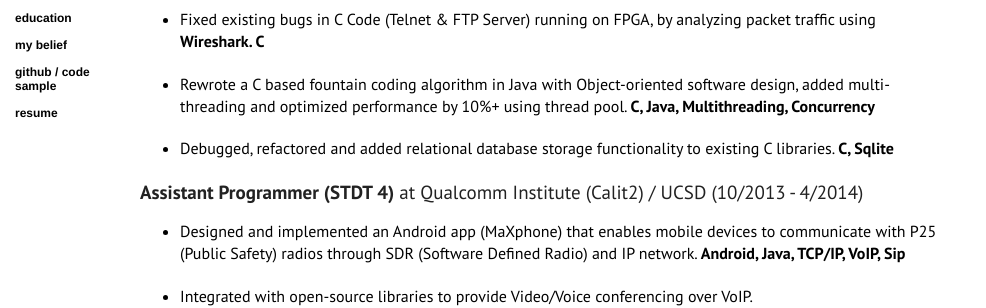
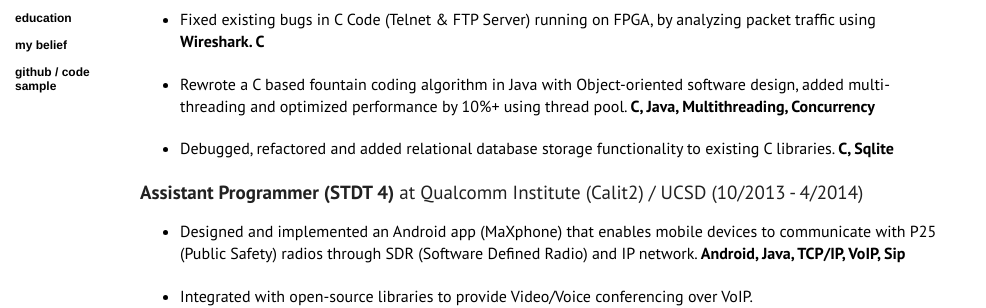
Before and after one commit to aaron112/aaron112.github.io, a Jekyll site: the page built from index.md, in a window 1280 px wide. Shown: the part 351-659 px from the top of the page, without its empty margins (0-986 px from the left). Built offline with Jekyll 4.4.1, drawn with Linux system fonts in a browser that asks for light colours; nearby versions of some CDN libraries; Markdown is read by kramdown in place of the engine named in the settings.

Commit message:
Update sidebar.html

```diff
--- a/_includes/sidebar.html
+++ b/_includes/sidebar.html
@@ -26,7 +26,6 @@
       <li><a href="#education">education</a></li>
       <li><a href="#my-belief">my belief</a></li>
       <li><a href="https://github.com/aaron112?tab=repositories">github / code sample</a></li>
-      <li><a href="/assets/AaronWong_Resume2015_Rev5.pdf">resume</a></li>
     </ul>
   </section>
 </section>
```
